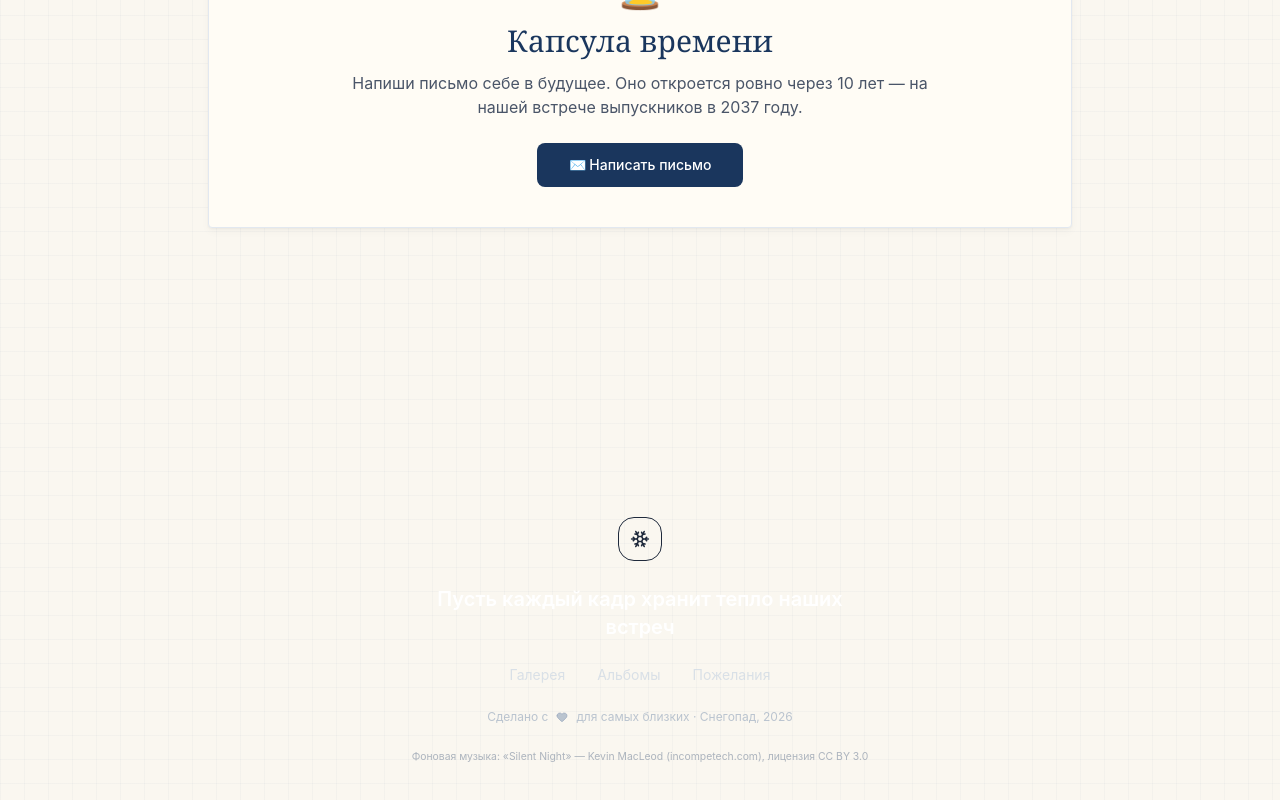
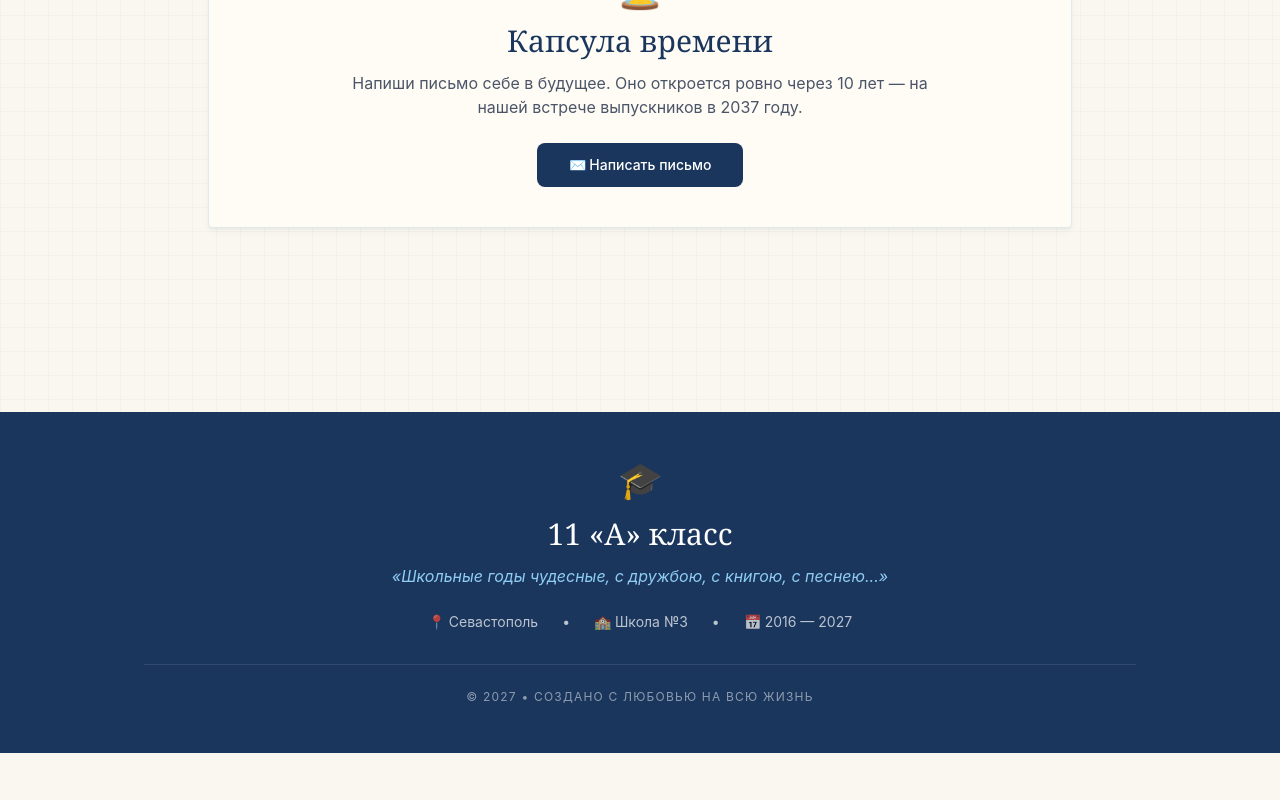
Before and after one commit to dimsonai/demo-school-memoria, a Next.js app: page / in a window 1280 px wide. Shown: the part 2337-3137 px from the top of the page. After the commit the page ends 3090 px from the top, so only its background shows below. Built offline with nearby package versions, Linux system fonts and the light colour scheme; no server answers; the database is empty.

Commit message:
Redesign Footer component with new layout and content

```diff
--- a/src/components/Footer.tsx
+++ b/src/components/Footer.tsx
@@ -1,34 +1,26 @@
-import Link from "next/link";
-import { Heart, Snowflake } from "lucide-react";
-
 export default function Footer() {
   return (
-    <footer className="relative z-10 mt-24 border-t border-white/[0.07]">
-      <div className="mx-auto flex max-w-7xl flex-col items-center gap-6 px-6 py-12 text-center">
-        <span className="flex h-11 w-11 items-center justify-center rounded-2xl border border-gold-400/30 bg-gold-400/10 text-gold-300">
-          <Snowflake size={20} style={{ animation: "spin-slow 14s linear infinite" }} />
-        </span>
-        <p className="font-display max-w-md text-xl font-semibold text-white">
-          Пусть каждый кадр хранит тепло наших встреч
+    <footer className="w-full bg-[#1a365d] text-white py-12 mt-10">
+      <div className="max-w-5xl mx-auto px-4 text-center">
+        <div className="text-4xl mb-4">🎓</div>
+        <h3 className="font-serif text-3xl mb-3">11 «А» класс</h3>
+        <p className="text-[#90cdf4] italic mb-6">
+          «Школьные годы чудесные, с дружбою, с книгою, с песнею...»
         </p>
-        <nav className="flex flex-wrap items-center justify-center gap-x-8 gap-y-2 text-sm text-slate-300/70">
-          <Link href="/gallery" className="transition hover:text-gold-300">
-            Галерея
-          </Link>
-          <Link href="/albums" className="transition hover:text-gold-300">
-            Альбомы
-          </Link>
-          <Link href="/wishes" className="transition hover:text-gold-300">
-            Пожелания
-          </Link>
-        </nav>
-        <p className="flex items-center gap-2 text-xs text-slate-400/60">
-          Сделано с <Heart size={12} className="text-holly-400" fill="currentColor" /> для
-          самых близких · Снегопад, {new Date().getFullYear()}
-        </p>
-        <p className="text-[0.65rem] text-slate-500/50">
-          Фоновая музыка: «Silent Night» — Kevin MacLeod (incompetech.com), лицензия CC BY 3.0
-        </p>
+
+        <div className="flex flex-wrap justify-center gap-6 text-sm text-white/70 mb-8">
+          <span>📍 Севастополь</span>
+          <span>•</span>
+          <span>🏫 Школа №3</span>
+          <span>•</span>
+          <span>📅 2016 — 2027</span>
+        </div>
+
+        <div className="pt-6 border-t border-white/10">
+          <p className="text-xs text-white/50 uppercase tracking-widest">
+            © 2027 • Создано с любовью на всю жизнь
+          </p>
+        </div>
       </div>
     </footer>
   );
```
